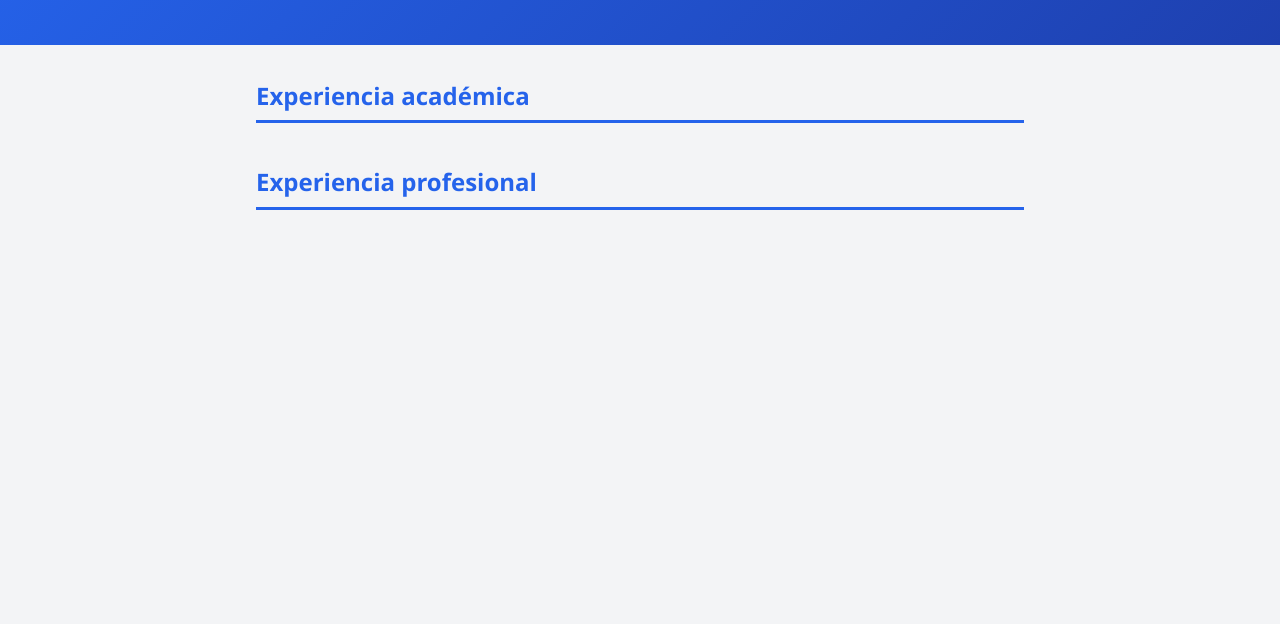
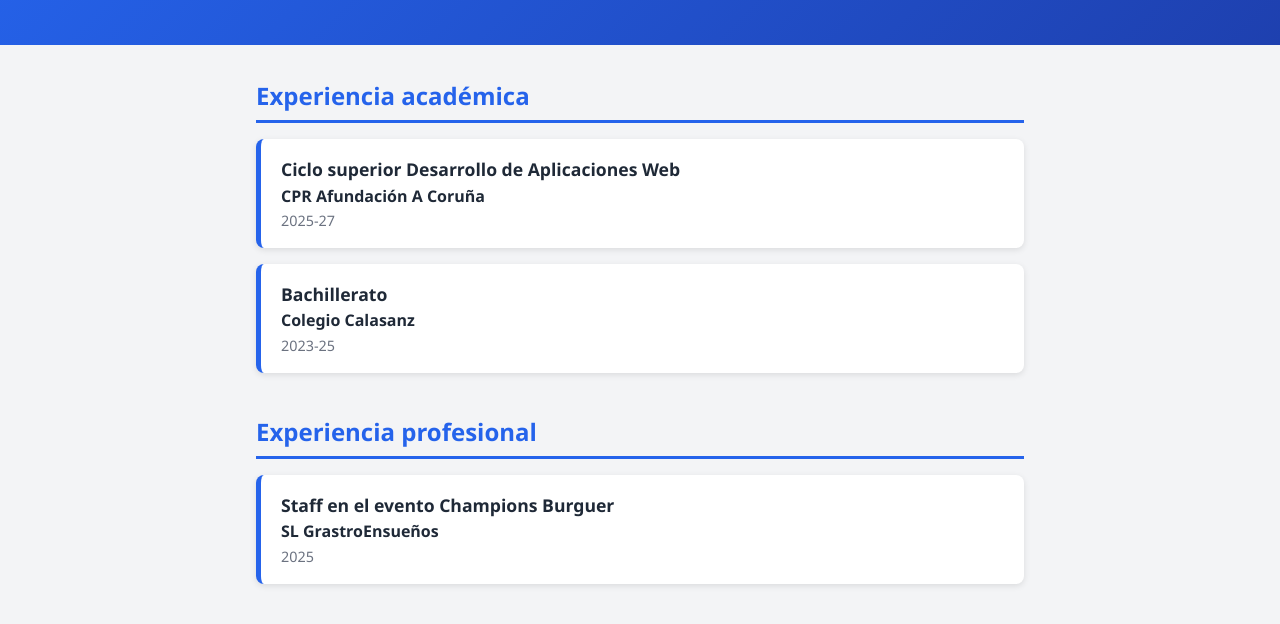
Before and after one commit to spalling25/pagina_cv, a plain HTML site: page index.html in a window 1280 px wide. Shown: the part 102-726 px from the top of the page. Drawn offline with Linux system fonts and the light colour scheme.

Commit message:
feat: render academic and professional experience dynamically with JS

```diff
--- a/index.html
+++ b/index.html
@@ -14,11 +14,15 @@
   <main>
     <section id="experiencia-academica">
       <h2>Experiencia académica</h2>
+      <div id="lista-academica"></div>
     </section>
 
     <section id="experiencia-profesional">
       <h2>Experiencia profesional</h2>
+      <div id="lista-profesional"></div>
     </section>
   </main>
+
+  <script src="script.js"></script>
 </body>
 </html>
--- /dev/null
+++ b/script.js
@@ -0,0 +1,46 @@
+const exp_academica = [
+  {
+    "titulo": "Ciclo superior Desarrollo de Aplicaciones Web",
+    "periodo": "2025-27",
+    "centro": "CPR Afundación A Coruña"
+  },
+  {
+    "titulo": "Bachillerato",
+    "periodo": "2023-25",
+    "centro": "Colegio Calasanz"
+  }
+];
+
+const exp_profesional = [
+  {
+    "titulo": "Staff en el evento Champions Burguer",
+    "periodo": "2025",
+    "centro": "SL GrastroEnsueños"
+  }
+];
+
+function mostrarExperiencia(items, idContenedor) {
+  const contenedor = document.getElementById(idContenedor);
+
+  items.forEach((item) => {
+    const article = document.createElement("article");
+    article.classList.add("item");
+
+    const titulo = document.createElement("h3");
+    titulo.textContent = item.titulo;
+
+    const centro = document.createElement("p");
+    centro.classList.add("lugar");
+    centro.textContent = item.centro;
+
+    const periodo = document.createElement("p");
+    periodo.classList.add("fechas");
+    periodo.textContent = item.periodo;
+
+    article.append(titulo, centro, periodo);
+    contenedor.appendChild(article);
+  });
+}
+
+mostrarExperiencia(exp_academica, "lista-academica");
+mostrarExperiencia(exp_profesional, "lista-profesional");
```
